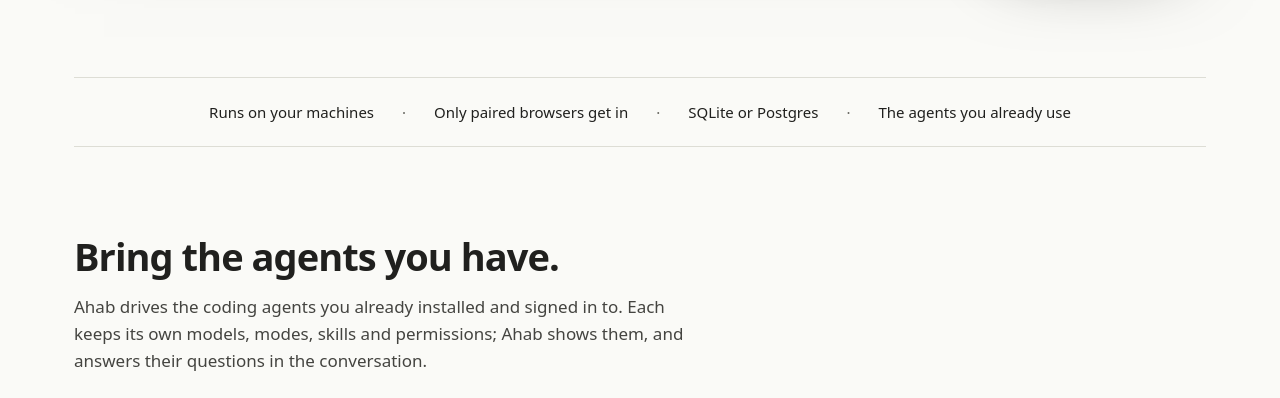
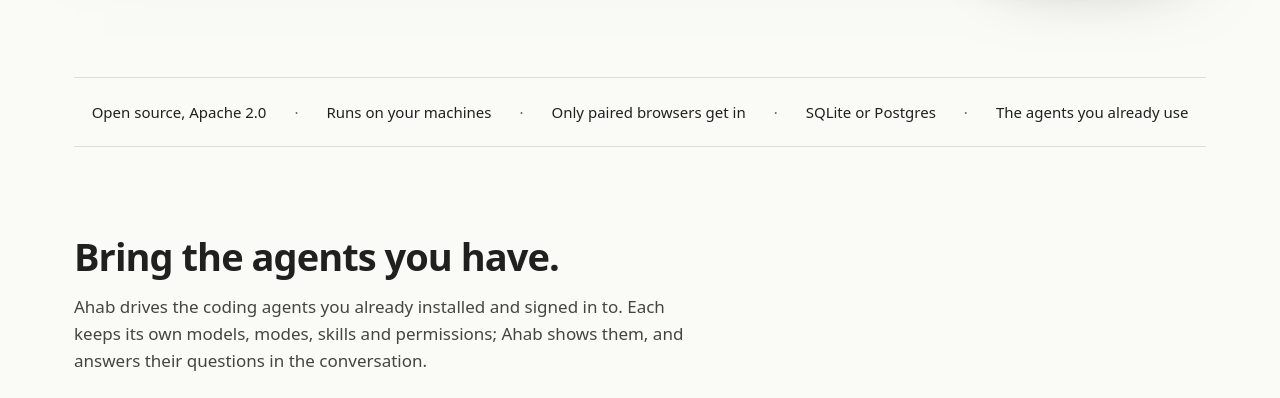
Before and after one commit to spelvia/ahab, an Astro site in the folder apps/docs/: page / in a window 1280 px wide. Shown: the part 2367-2765 px from the top of the page. Built offline with nearby package versions, Linux system fonts and the light colour scheme; Astro itself is replaced by a stand-in of ours.

Commit message:
feat(docs): say Ahab is open source, under Apache 2.0

```diff
--- a/apps/docs/src/pages/index.astro
+++ b/apps/docs/src/pages/index.astro
@@ -341,6 +341,7 @@ const faq = [
 
 			<section class="trust" aria-label="In short">
 				<ul>
+					<li>Open source, Apache 2.0</li>
 					<li>Runs on your machines</li>
 					<li>Only paired browsers get in</li>
 					<li>SQLite or Postgres</li>
@@ -483,7 +484,7 @@ const faq = [
 		</main>
 
 		<footer class="bottom">
-			<span>Ahab</span>
+			<span>Ahab · <a href={`${GITHUB}/blob/main/LICENSE`}>Apache 2.0</a></span>
 			<nav aria-label="Footer">
 				<a href="/docs/">Docs</a>
 				<a href="/docs/plugins/">Plugin SDK</a>
```
